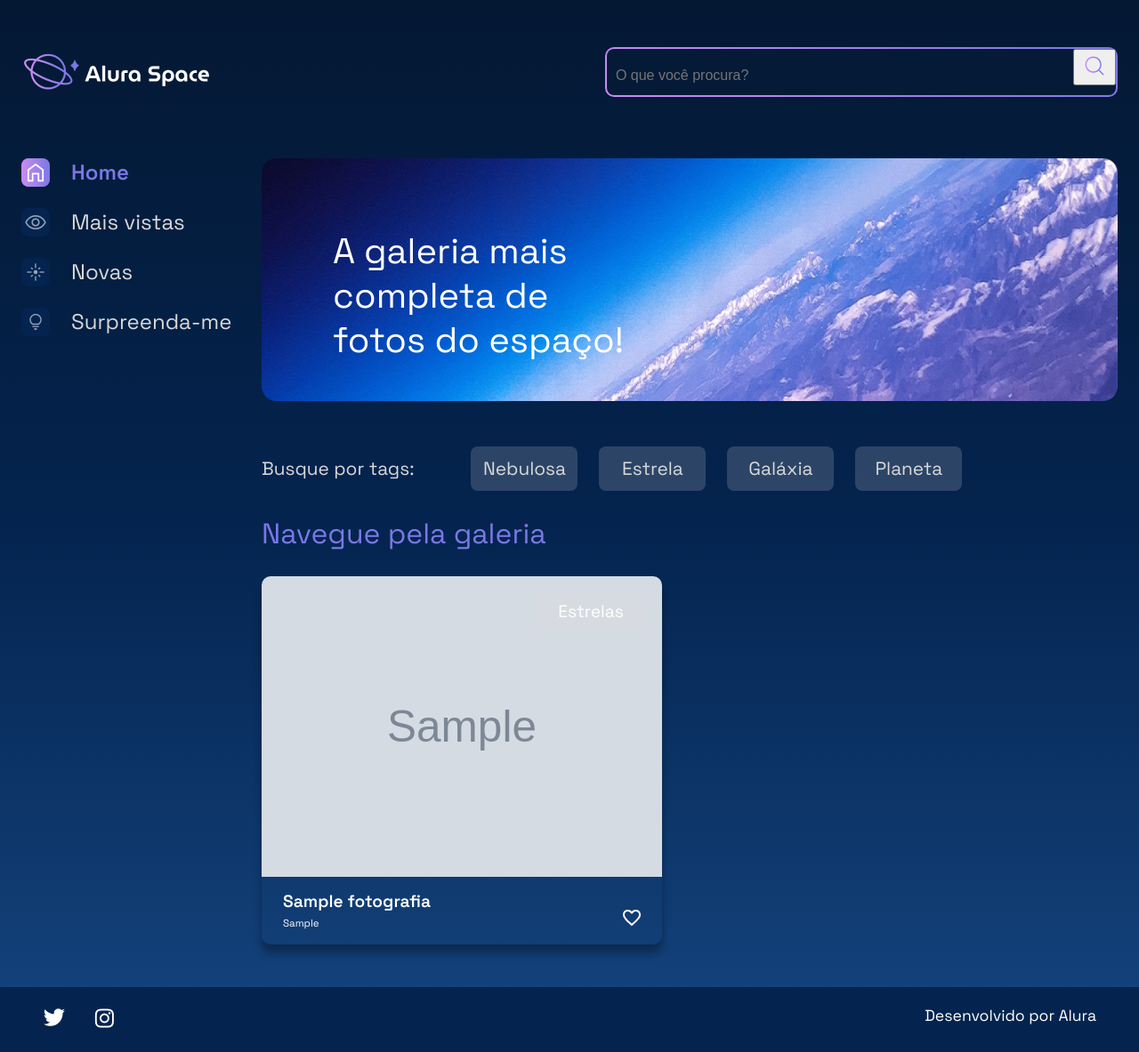
After one commit to brenocolaco/alura_space, a Django app: page /buscar in a window 1280 px wide. The commit adds this page. Shown: the whole page at 89% size. Run offline with Django 4.2, Linux system fonts and the light colour scheme; tables that the repository leaves empty hold one stand-in row (values such as "Sample post"); grey boxes marked "Sample" are stand-in pictures.

Commit message:
Criando uma forma de busca

```diff
--- a/galeria/urls.py
+++ b/galeria/urls.py
@@ -1,7 +1,8 @@
 from django.urls import path
-from galeria.views import index, imagem
+from galeria.views import index, imagem, buscar
 
 urlpatterns = [
     path('', index, name='index'),
     path('imagem/<int:foto_id>', imagem, name='imagem'),
+    path('buscar', buscar, name='buscar'),
 ]
--- a/galeria/views.py
+++ b/galeria/views.py
@@ -10,3 +10,12 @@ def index(request):
 def imagem(request, foto_id):
     fotografia = get_object_or_404(Fotografia, pk=foto_id)
     return render(request, 'galeria/imagem.html', {'fotografia': fotografia})
+
+def buscar(request):
+    fotografias = Fotografia.objects.order_by('data_fotografia').filter(publicada=True)
+
+    if 'buscar' in request.GET:
+        nome_a_buscar = request.GET['buscar']
+        if nome_a_buscar:
+            fotografias = fotografias.filter(nome__icontains=nome_a_buscar)
+    return render(request, 'galeria/buscar.html', {'cards' : fotografias})
--- /dev/null
+++ b/templates/galeria/buscar.html
@@ -0,0 +1,54 @@
+{% extends 'galeria/base.html' %}
+{% load static %}
+{% block content %}
+            <section class="conteudo">
+                <section class="banner">
+                    <img class="banner__imagem" src="{% static '/assets/imagens/Banner(2).png' %}" alt="banner Alura Space">
+                    <h1 class="banner__titulo"> A galeria mais completa de fotos do espaço!</h1>
+                </section>
+                <section class="tags">
+                    <p class="tags__titulo">Busque por tags:</p>
+                    <ul class="tags__lista">
+                        <li class="tags__tag">Nebulosa</li>
+                        <li class="tags__tag">Estrela</li>
+                        <li class="tags__tag">Galáxia</li>
+                        <li class="tags__tag">Planeta</li>
+                    </ul>
+                </section>
+                <section class="galeria">
+                    <div class="cards">
+                        <h2 class="cards__titulo">Navegue pela galeria</h2>
+                        <ul class="cards__lista">
+                            {% if cards %}
+                            {% for fotografia in cards %}
+                            <li class="card">
+                                <a href="{% url 'imagem' fotografia.id %}">
+                                    {% if fotografia.foto == '' or fotografia.foto == null %}
+                                        <img class="card__imagem" src="{% static '/assets/imagens/galeria/notfound.png' %}" alt="foto">
+                                    {% else %}
+                                        <img class="card__imagem" src="{{ fotografia.foto.url }}" alt="foto">
+                                    {% endif %}
+                                </a>
+                                <span class="card__tag">Estrelas</span>
+                                <div class="card__info">
+                                    <p class="card__titulo">{{fotografia.nome}}</p>
+                                    <div class="card__texto">
+                                        <p class="card__descricao">{{fotografia.legenda}}</p>
+                                        <span>
+                                            <img src="{% static '/assets/ícones/1x/favorite_outline.png' %}" alt="ícone de coração">
+                                        </span>
+                                    </div>
+                                </div>
+                            </li>
+                            {% endfor %}
+                            {% else %}
+                            <div class="imagem__texto">
+                                <p>Fotografias não encontradas</p>
+                            </div>
+                            {% endif %}
+                        </ul>
+                    </div>
+                </section>
+            </section>
+
+{% endblock %}
--- a/templates/galeria/imagem.html
+++ b/templates/galeria/imagem.html
@@ -13,7 +13,7 @@
                             <div class="imagem__texto">
                                 <p class="imagem__titulo">{{ fotografia.nome }}</p>
                                 <p class="imagem__descricao">{{ fotografia.legenda }}</p>
-                                <p class="imagem__texto"></p>
+                                <p class="imagem__texto">{{ fotografia.descricao }}</p>
                             </div>
                         </div>
                     </div>
--- a/templates/galeria/partials/_header.html
+++ b/templates/galeria/partials/_header.html
@@ -3,8 +3,12 @@
     <img src="{% static '/assets/logo/Logo(2).png' %}" alt="Logo da Alura Space" />
     <div class="cabecalho__busca">
         <div class="busca__fundo">
-            <input class="busca__input" type="text" placeholder="O que você procura?">
-            <img class="busca__icone" src="{% static '/assets/ícones/1x/search.png' %}" alt="ícone de search">
+            <form action="{% url 'buscar' %}">
+                <input class="busca__input" type="text" name="buscar" placeholder="O que você procura?">
+                <button type="submit">
+                    <img class="busca__icone" src="{% static '/assets/ícones/1x/search.png' %}" alt="ícone de search">
+                </button>
+            </form>
         </div>
     </div>
 </header>
```
